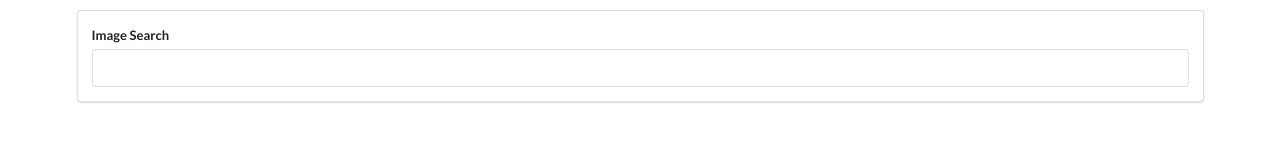
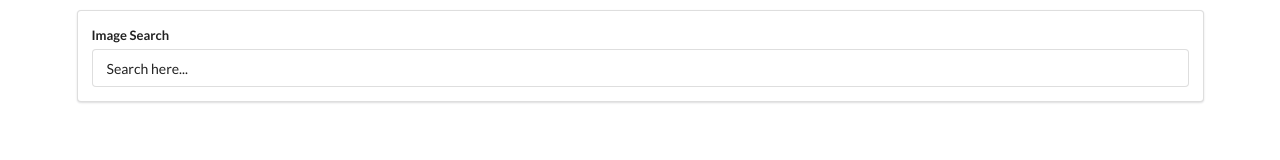
Before and after one commit to ecam900/reactpics, a React (Create React App) app: page / in a window 1280 px wide. Shown: the top 160 px of the page. Built offline with nearby package versions, Linux system fonts and the light colour scheme.

Commit message:
Add state to SearchBar

```diff
--- a/src/components/SearchBar.js
+++ b/src/components/SearchBar.js
@@ -1,13 +1,24 @@
 import React from 'react';
 
 class SearchBar extends React.Component {
+    state = { term: 'Search here...' };
+
+    // This is to prevent the browser from refreshing the page whenever user presses ENTER key.
+    onFormSubmit(event) {
+        event.preventDefault();
+    }
+
     render() {
         return (
             <div className="ui segment">
-                <form className="ui form">
+                <form onSubmit={this.onFormSubmit} className="ui form">
                     <div className="field">
                         <label>Image Search</label>
-                        <input type="text" />
+                        <input
+                            type="text"
+                            value={this.state.term}
+                            onChange={(e) => this.setState({ term: e.target.value })
+                        } />
                     </div>
                 </form>
             </div>
```
